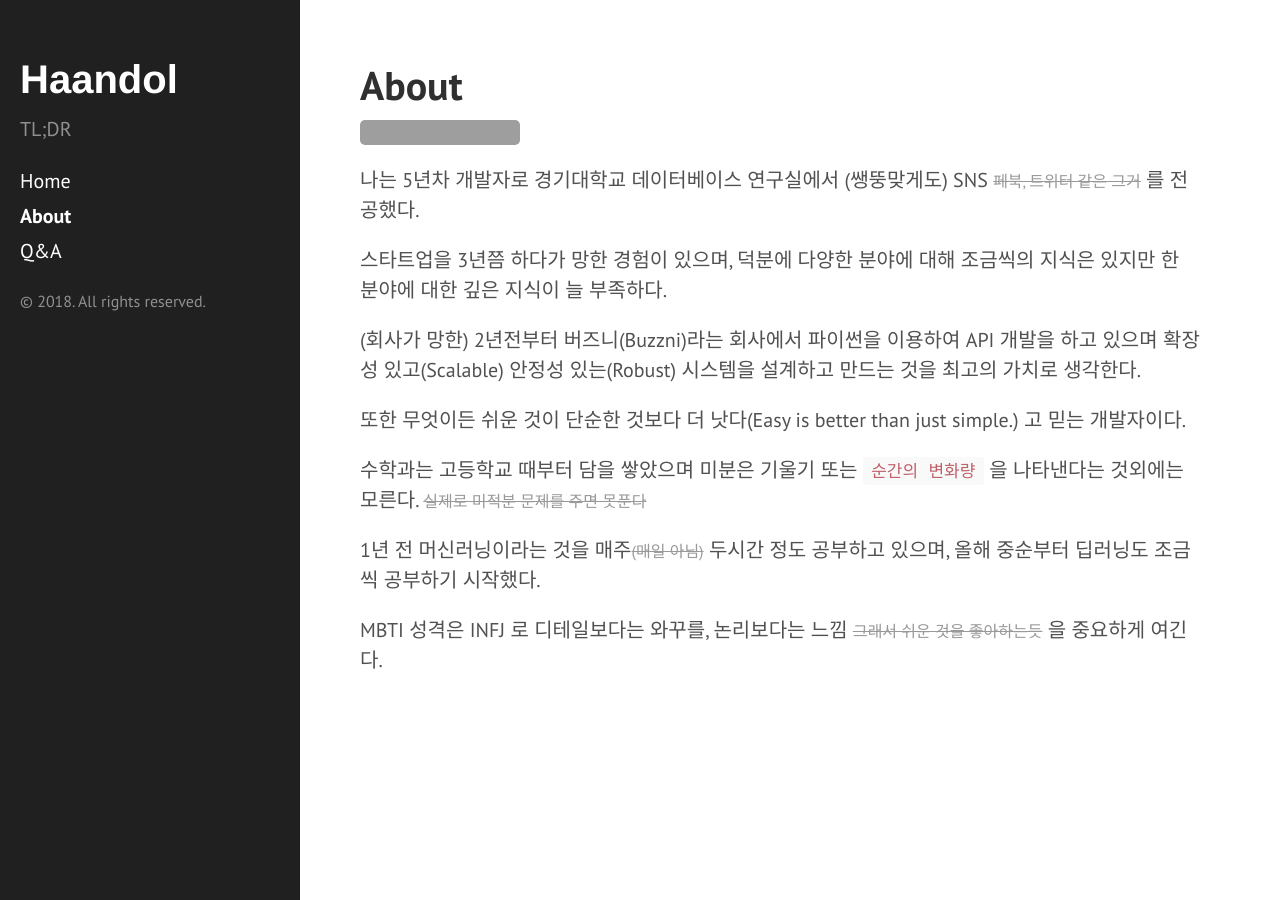
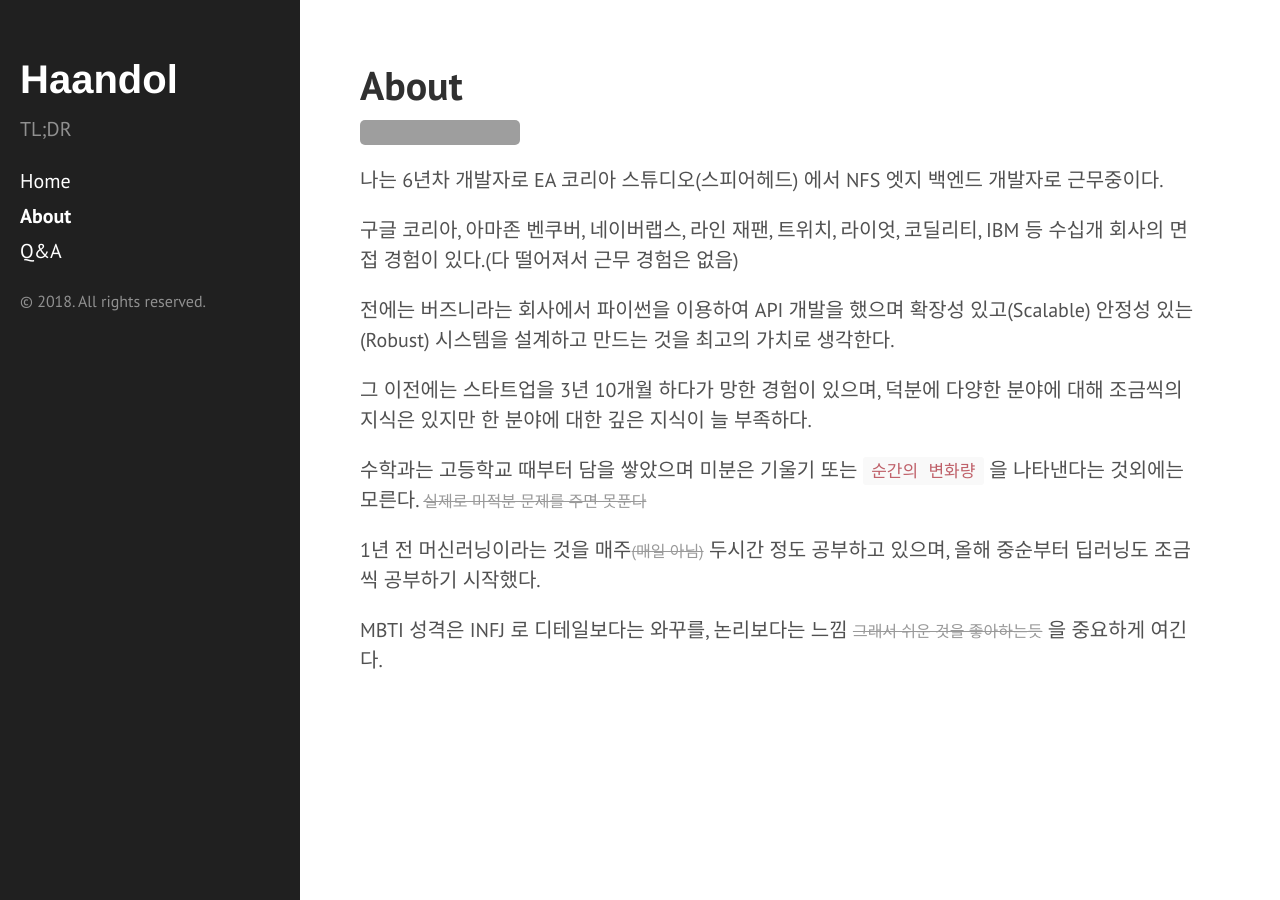
Before and after one commit to haandol/haandol.github.com, a Jekyll site: the page built from about.md, in a window 1280 px wide. Built offline with Jekyll 4.4.1, drawn with Linux system fonts in a browser that asks for light colours; grey boxes are pictures that could not be loaded.

Commit message:
modify about.md

```diff
--- a/about.md
+++ b/about.md
@@ -5,13 +5,14 @@ title: About
 
 <a href="https://kr.linkedin.com/pub/dongkyun-lee/13/3a1/b53" target="_blank"><img src="https://static.licdn.com/scds/common/u/img/webpromo/btn_viewmy_160x25.png" width="160" height="25" border="0" alt="View DongKyun Lee's profile on LinkedIn"></a>
 
-나는 5년차 개발자로 경기대학교 데이터베이스 연구실에서 (쌩뚱맞게도) SNS ~~페북, 트위터 같은 그거~~ 를 전공했다.
+나는 6년차 개발자로 EA 코리아 스튜디오(스피어헤드) 에서 NFS 엣지 백엔드 개발자로 근무중이다.
 
-스타트업을 3년쯤 하다가 망한 경험이 있으며, 덕분에 다양한 분야에 대해 조금씩의 지식은 있지만 한 분야에 대한 깊은 지식이 늘 부족하다.
+구글 코리아, 아마존 벤쿠버, 네이버랩스, 라인 재팬, 트위치, 라이엇, 코딜리티, IBM 등 수십개 회사의 면접 경험이 있다.(다 떨어져서 근무 경험은 없음)
 
-(회사가 망한) 2년전부터 버즈니(Buzzni)라는 회사에서 파이썬을 이용하여 API 개발을 하고 있으며 확장성 있고(Scalable) 안정성 있는(Robust) 시스템을 설계하고 만드는 것을 최고의 가치로 생각한다.
+전에는 버즈니라는 회사에서 파이썬을 이용하여 API 개발을 했으며 확장성 있고(Scalable) 안정성 있는(Robust) 시스템을 설계하고 만드는 것을 최고의 가치로 생각한다.
 
-또한 무엇이든 쉬운 것이 단순한 것보다 더 낫다(Easy is better than just simple.) 고 믿는 개발자이다.
+그 이전에는 스타트업을 3년 10개월 하다가 망한 경험이 있으며, 덕분에 다양한 분야에 대해 조금씩의 지식은 있지만 한 분야에 대한 깊은 지식이 늘 부족하다.
+
 
 수학과는 고등학교 때부터 담을 쌓았으며 미분은 기울기 또는 `순간의 변화량` 을 나타낸다는 것외에는 모른다. ~~실제로 미적분 문제를 주면 못푼다~~
 
```
